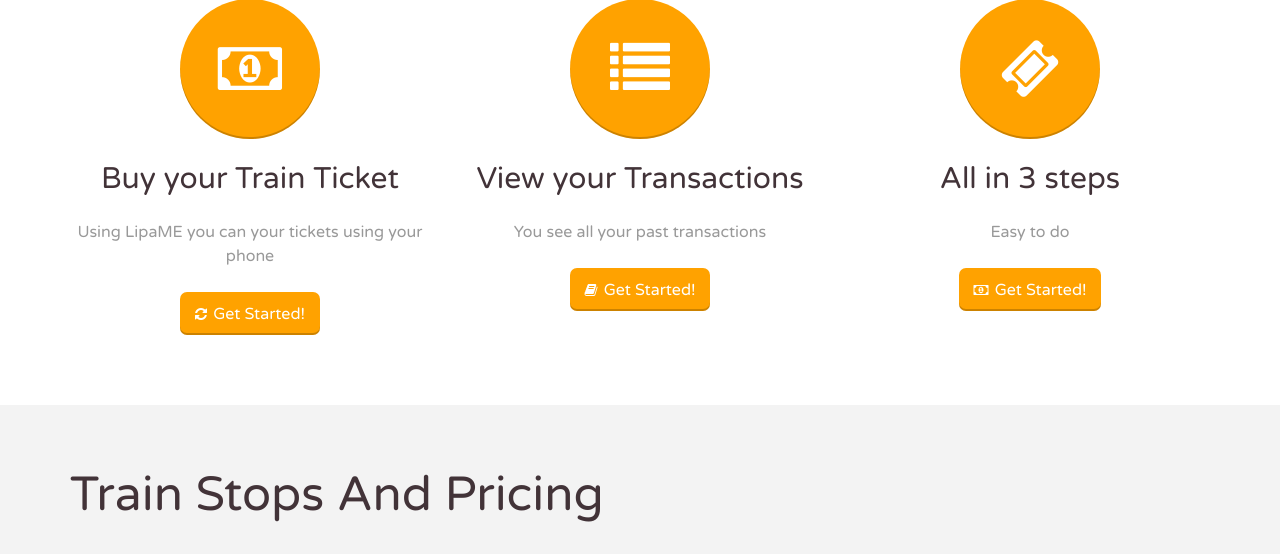
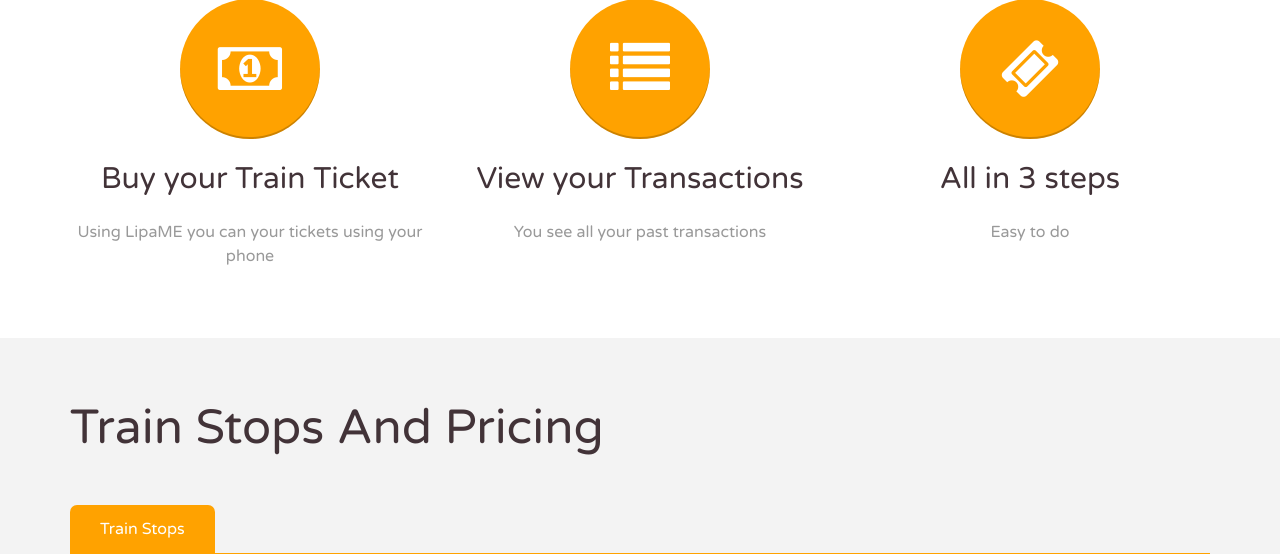
Before and after one commit to abugasavio/lipame, a Django app: page /accounts/password/reset/ in a window 1280 px wide. Shown: the part 564-1118 px from the top of the page. Run offline with Django 3.2, Linux system fonts and the light colour scheme; parts of the project's set-up code (start-up, migrations or seed data) failed here and were passed over; some libraries are stand-ins or nearby versions.

Commit message:
more ui changes

```diff
--- a/lipame/templates/base.html
+++ b/lipame/templates/base.html
@@ -61,7 +61,6 @@
 								<p class="service-icon"><i class="fa fa-money"></i></p>
 								<h3 class="service-title">Buy your Train Ticket</h3>
 								<p>Using LipaME you can your tickets using your phone</p>
-								<p><a href="#" class="button"><i class="fa fa-refresh"></i> Get Started!</a></p>
 							</div>
 							<!-- SERVICE 1 : end -->
 
@@ -73,7 +72,6 @@
 								<p class="service-icon"><i class="fa fa-list"></i></p>
 								<h3 class="service-title">View your Transactions</h3>
 								<p>You see all your past transactions</p>
-								<p><a href="#" class="button"><i class="fa fa-book"></i> Get Started!</a></p>
 							</div>
 							<!-- SERVICE 2 : end -->
 
@@ -85,7 +83,6 @@
 								<p class="service-icon"><i class="fa fa-ticket"></i></p>
 								<h3 class="service-title">All in 3 steps</h3>
 								<p>Easy to do</p>
-								<p><a href="#" class="button"><i class="fa fa-money"></i> Get Started!</a></p>
 							</div>
 							<!-- SERVICE 3 : end -->
 
@@ -118,7 +115,7 @@
 												<div class="top-destination">
 													<img class="destination-thumb" src="dummies/top_destination_01.jpg" alt="">
 													<div class="top-destination-inner">
-														<h3>London</h3>
+														<h3>Nairobi</h3>
 													</div>
 												</div>
 												<!-- TOP DESTINATION 1 : end -->
```
